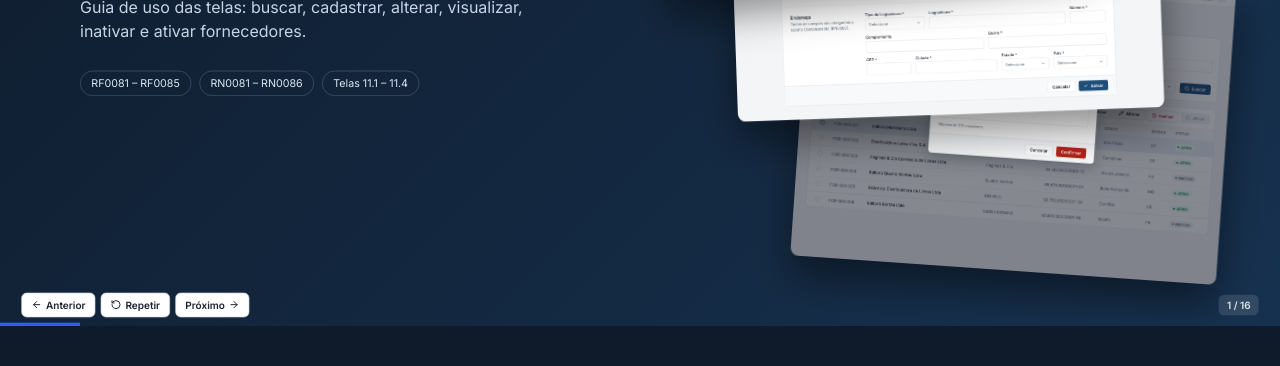
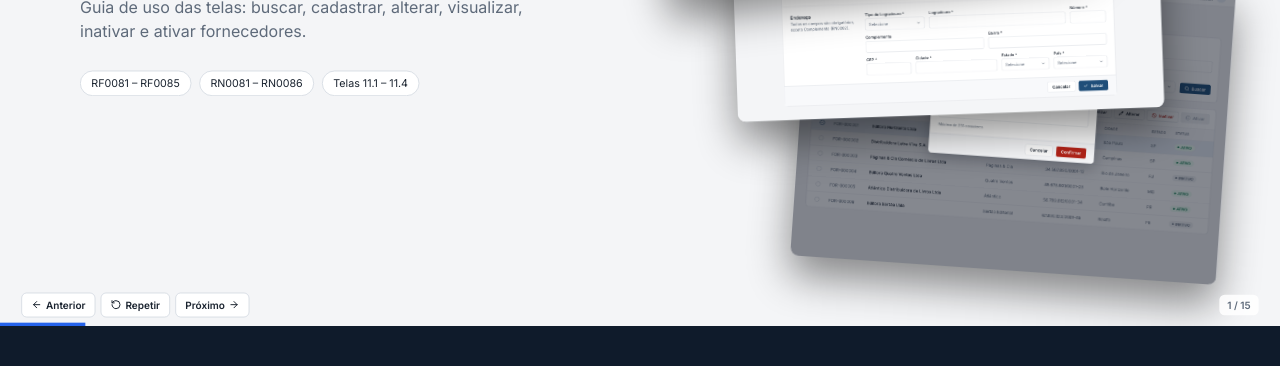
Before and after one commit to fullmetalpedro/les-cdu01-fornecedores, a website: page apresentacao/index.html in a window 1280 px wide. Shown: the part 434-800 px from the top of the page. Drawn offline with nearby package versions, Linux system fonts and the light colour scheme.

Commit message:
Apresentação: capa com o fundo claro dos demais slides e remove o slide final
Co-Authored-By: Claude Opus 5.5 <noreply@anthropic.com>

```diff
--- a/apresentacao/index.html
+++ b/apresentacao/index.html
@@ -62,13 +62,13 @@ html,body{margin:0;height:100%;background:var(--bg);font-family:Inter,system-ui,
 .ripple{position:absolute;width:56px;height:56px;border-radius:50%;background:rgba(37,99,235,.55);border:2px solid var(--hl);animation:ripple .65s ease-out both;pointer-events:none}
 .cursor{position:absolute;left:-6px;top:-3px;width:48px;height:48px;filter:drop-shadow(0 3px 4px rgba(0,0,0,.35));animation-timing-function:cubic-bezier(.45,0,.25,1);animation-fill-mode:both;z-index:5}
 
-/* ---------- cover / closing ---------- */
-.cover{height:100%;background:radial-gradient(1200px 700px at 85% 20%,#24507D 0%,transparent 60%),linear-gradient(135deg,#0F1B2B,#16314F);color:#fff;display:grid;grid-template-columns:1fr 1fr;align-items:center;padding:0 120px;gap:40px}
-.cover .kicker{color:#93C5FD}
+/* ---------- capa ---------- */
+.cover{height:100%;background:var(--paper);color:var(--ink);display:grid;grid-template-columns:1fr 1fr;align-items:center;padding:0 120px;gap:40px}
+.cover .kicker{color:var(--primary-2)}
 .cover h1{font-size:88px;line-height:1;margin:18px 0 26px;letter-spacing:-.03em}
-.cover p{font-size:24px;line-height:1.5;color:#C7D4E5;margin:0;max-width:720px}
+.cover p{font-size:24px;line-height:1.5;color:var(--muted);margin:0;max-width:720px}
 .cover .meta{margin-top:40px;display:flex;gap:12px;flex-wrap:wrap}
-.chip{border:1px solid rgba(255,255,255,.25);border-radius:999px;padding:8px 16px;font-size:16px;color:#DCE6F2}
+.chip{border:1px solid #CBD2DB;background:#fff;border-radius:999px;padding:8px 16px;font-size:16px;color:var(--ink)}
 .stack{position:relative;height:720px}
 .stack img{position:absolute;width:640px;border-radius:12px;box-shadow:0 30px 60px rgba(0,0,0,.45);animation:rise .9s cubic-bezier(.2,.8,.2,1) both,float 6s ease-in-out infinite}
 .rise{animation:rise .8s cubic-bezier(.2,.8,.2,1) both}
@@ -111,7 +111,6 @@ html,body{margin:0;height:100%;background:var(--bg);font-family:Inter,system-ui,
 #hud button:hover{background:var(--soft)}
 #hud .count{margin-left:auto;font-size:15px;font-weight:600;color:var(--muted);background:rgba(255,255,255,.85);padding:6px 12px;border-radius:8px}
 #progress{position:absolute;left:0;bottom:0;height:5px;background:var(--hl);transition:width .5s ease;z-index:21}
-.dark #hud .count{background:rgba(255,255,255,.12);color:#DCE6F2}
 
 /* ---------- keyframes ---------- */
 .ic{width:20px;height:20px;stroke-width:2.2;flex:none;vertical-align:-4px}
@@ -287,7 +286,7 @@ function buildDemo(d){
   return s;
 }
 
-const cover = `<section class="slide dark"><div class="cover">
+const cover = `<section class="slide"><div class="cover">
   <div><div class="kicker rise anim" style="animation-delay:.1s">CDU01 · E-commerce de Livros · LES 2026</div>
   <h1 class="rise anim" style="animation-delay:.25s">Manter Cadastro de Fornecedores</h1>
   <p class="rise anim" style="animation-delay:.45s">Guia de uso das telas: buscar, cadastrar, alterar, visualizar, inativar e ativar fornecedores.</p>
@@ -337,15 +336,9 @@ const rules = `<section class="slide"><div class="rules">
       <li>Persistência dos dados (P8)</li><li>CNPJ único · erro E2 (P7)</li><li>Geração do código (RNF0081)</li><li>Log de transação (RNF0012)</li><li>Resposta em até 1 s (RNF0011)</li></ul></div>
   </div></div></section>`;
 
-const closing = `<section class="slide dark"><div class="cover" style="grid-template-columns:1fr">
-  <div><div class="kicker rise anim">Próximas etapas</div>
-  <h1 class="rise anim" style="animation-delay:.2s">Front-end pronto para evoluir</h1>
-  <p class="rise anim" style="animation-delay:.4s">As telas desta etapa são a base do trabalho final: implementação com banco de dados, aplicação dos design patterns da disciplina e diagramas de classes e de sequência do CDU01.</p>
-  <div class="meta rise anim" style="animation-delay:.6s"><span class="chip"><i data-lucide="arrow-left" class="ic"></i><i data-lucide="arrow-right" class="ic"></i> navegar</span><span class="chip"><i data-lucide="rotate-ccw" class="ic"></i> R repetir animação</span><span class="chip"><i data-lucide="maximize" class="ic"></i> F tela cheia</span></div></div></div></section>`;
-
 slidesEl.insertAdjacentHTML('beforeend', cover + flow);
 demos.forEach(d=>slidesEl.appendChild(buildDemo(d)));
-slidesEl.insertAdjacentHTML('beforeend', rules + closing);
+slidesEl.insertAdjacentHTML('beforeend', rules);
 if (window.lucide) lucide.createIcons();
 
 const slides=[...slidesEl.children]; let cur=0;
@@ -357,8 +350,6 @@ function go(i){
   i=Math.max(0,Math.min(slides.length-1,i)); if(i===cur && slides[cur].classList.contains('active')) return;
   slides[cur].classList.remove('active','run');
   cur=i; const el=slides[cur]; el.classList.add('active'); run(el);
-  document.body.classList.toggle('dark',el.classList.contains('dark'));
-  stage.classList.toggle('dark',el.classList.contains('dark'));
   document.getElementById('count').textContent=`${cur+1} / ${slides.length}`;
   document.getElementById('progress').style.width=`${(cur+1)/slides.length*100}%`;
   try{history.replaceState(null,'','#'+(cur+1))}catch(e){}
@@ -378,7 +369,6 @@ const start=parseInt(location.hash.slice(1))-1;
 slides[0].classList.add('active'); cur=0; go(isNaN(start)?0:start); if(!start||isNaN(start)) run(slides[0]);
 document.getElementById('count').textContent=`${cur+1} / ${slides.length}`;
 document.getElementById('progress').style.width=`${(cur+1)/slides.length*100}%`;
-stage.classList.toggle('dark',slides[cur].classList.contains('dark'));
 </script>
 </body>
 </html>
```
